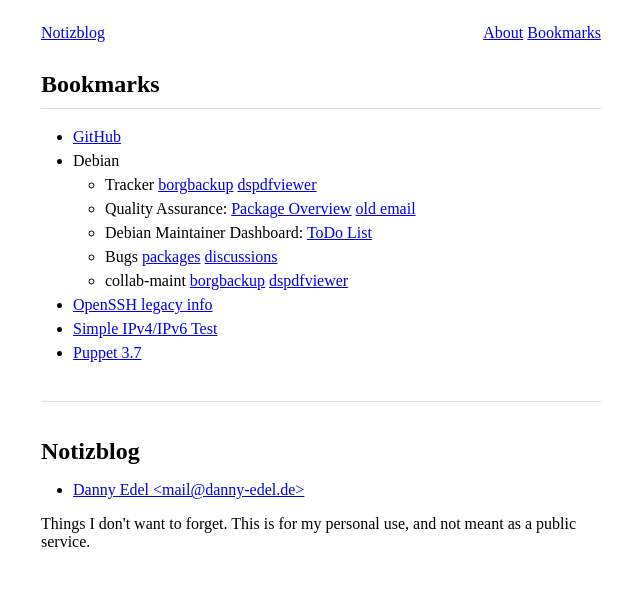
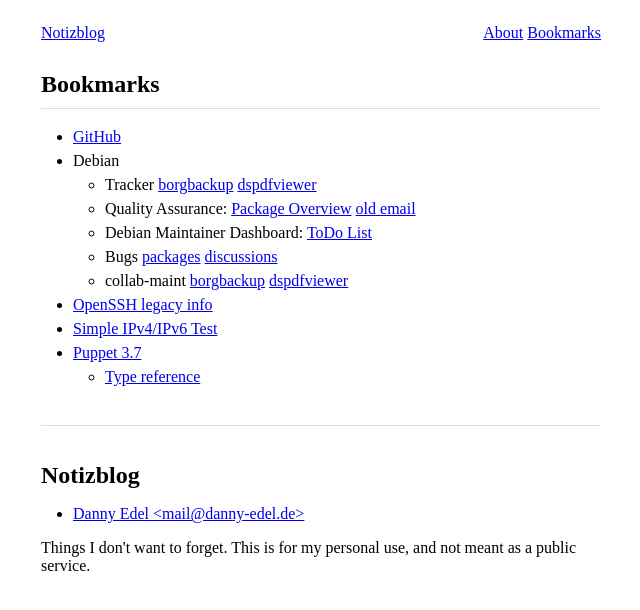
Before and after one commit to dannyedel/blog, a Jekyll site: the page built from bookmarks.md, in a window 1280 px wide. Shown: the top 610 px of the page, without its empty margins (319-959 px from the left). Built offline with Jekyll 4.4.1, drawn with Linux system fonts in a browser that asks for light colours.

Commit message:
puppet type ref

```diff
--- a/bookmarks.md
+++ b/bookmarks.md
@@ -21,3 +21,4 @@ title: Bookmarks
 * [OpenSSH legacy info](http://www.openssh.com/legacy.html)
 * [Simple IPv4/IPv6 Test](http://test-ipv6.com/simple_test.html)
 * [Puppet 3.7](https://docs.puppet.com/puppet/3.7/reference/)
+  * [Type reference](https://docs.puppet.com/puppet/3.7/reference/type.html)
```
